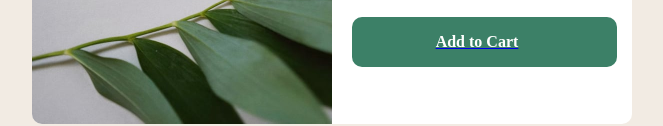
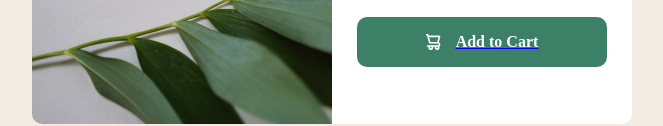
Before and after one commit to karthik5860/product-preview-card-component-main, a plain HTML site: page index.html in a window 1280 px wide. Shown: the part 509-635 px from the top of the page, without its empty margins (308-971 px from the left). Drawn offline with Linux system fonts and the light colour scheme.

Commit message:
Add files via upload

```diff
--- a/index.html
+++ b/index.html
@@ -144,7 +144,7 @@
     <div class="price">$149.99</div>
     <div class="oldprice">$169.99</div>
   </div>
-  <a class="button" href="#" type = "button>
+  <a class="button" href="#" type = "button">
       <img src="images/icon-cart.svg" alt="icon" style="padding-right: 15px;">
       <div class="click">Add to Cart</div>
   </a>
```
